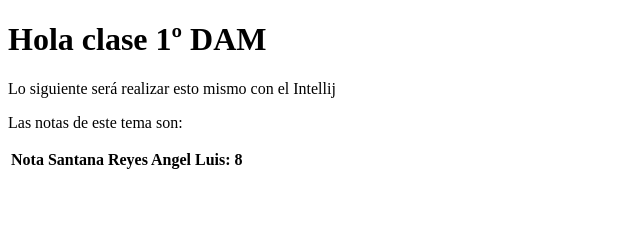
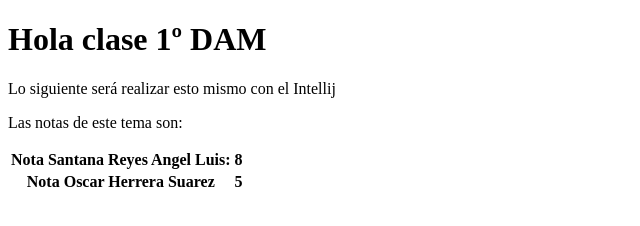
Before and after one commit to Alb-DesAplMul/damConflicts, a plain HTML site: page index.html in a window 1280 px wide. Shown: the whole page, without its empty margins (0-640 px from the left). Drawn offline with Linux system fonts and the light colour scheme.

Commit message:
datos por oscar

```diff
--- a/index.html
+++ b/index.html
@@ -21,6 +21,10 @@
             <th>Nota Santana Reyes Angel Luis: </th>
             <th> 8 </th>
         </tr>
+        <tr>
+            <th>Nota Oscar Herrera Suarez</th>
+            <th>5</th>
+        </tr>
     </table>
 </body>
 
```
